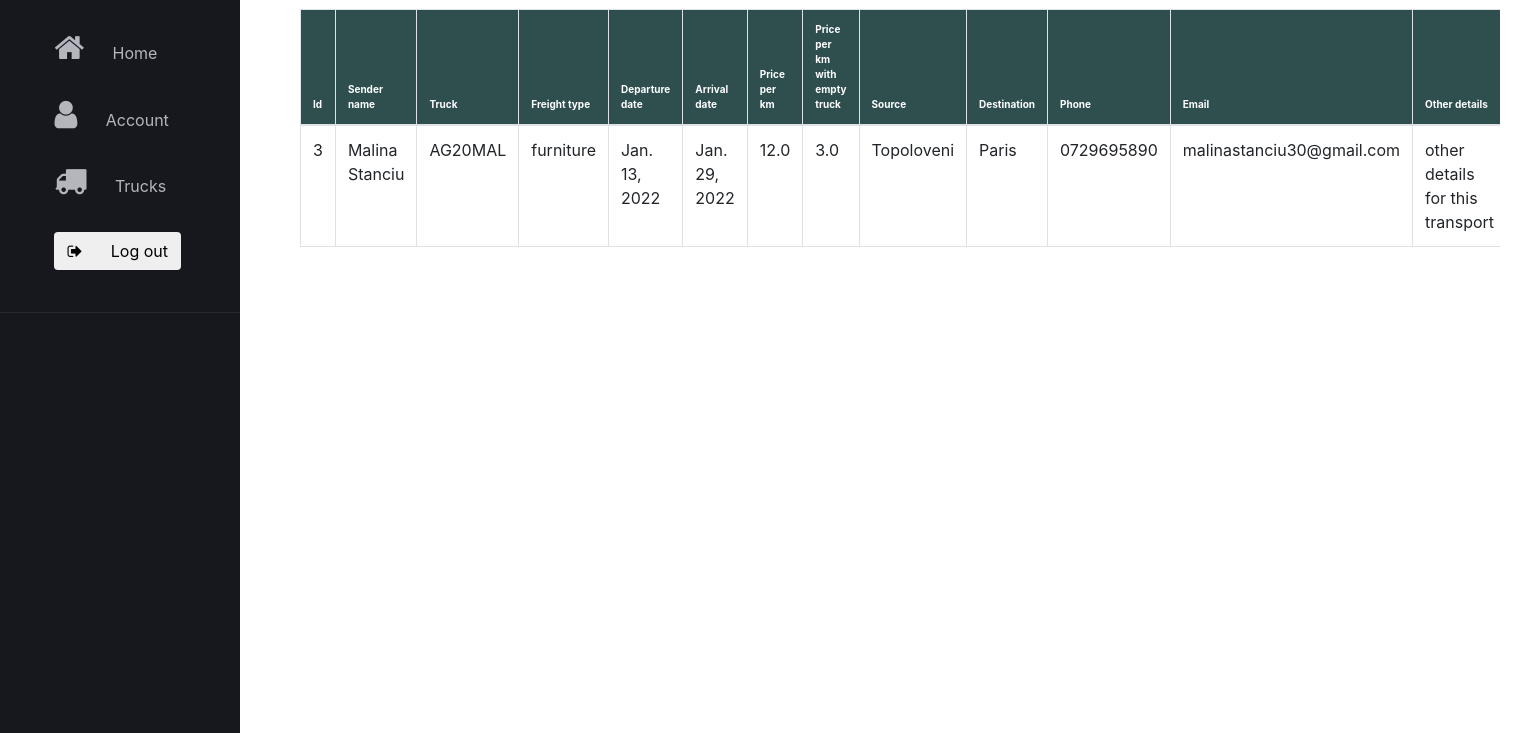
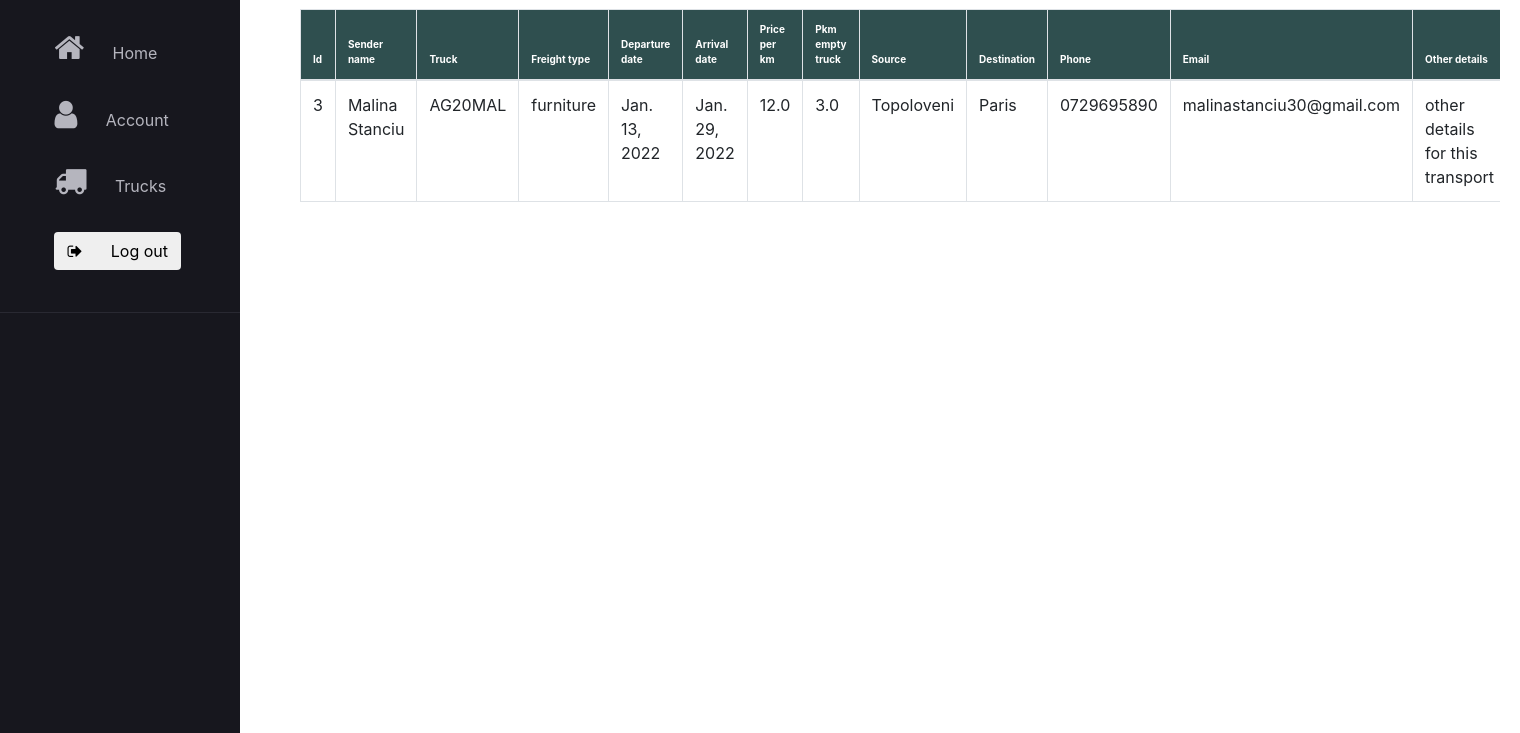
Before and after one commit to malinastanciu/TransportPlatform, a Django app: template application/templates/application/offers.html in a window 1520 px wide. Shown: the part 67-800 px from the top of the page. Run offline with Django 4.2, Linux system fonts and the light colour scheme; the template is opened without the code that fills it: values that come from a table or form of the project are taken from there, others are empty; data comes from the database, SQL or seed files in the repository; both versions use the stored data as it was after the commit; some libraries are stand-ins or nearby versions.

Commit message:
some updates

```diff
--- a/application/templates/application/offers.html
+++ b/application/templates/application/offers.html
@@ -23,7 +23,7 @@
                             <th>Departure date</th>
                             <th>Arrival date</th>
                             <th>Price per km</th>
-                            <th>Price per km with empty truck</th>
+                            <th>Pkm empty truck</th>
                             <th>Source</th>
                             <th>Destination</th>
                             <th>Phone</th>
```
Also changed, not shown: application/views.py (+6 -5 lines), db.sqlite3.
